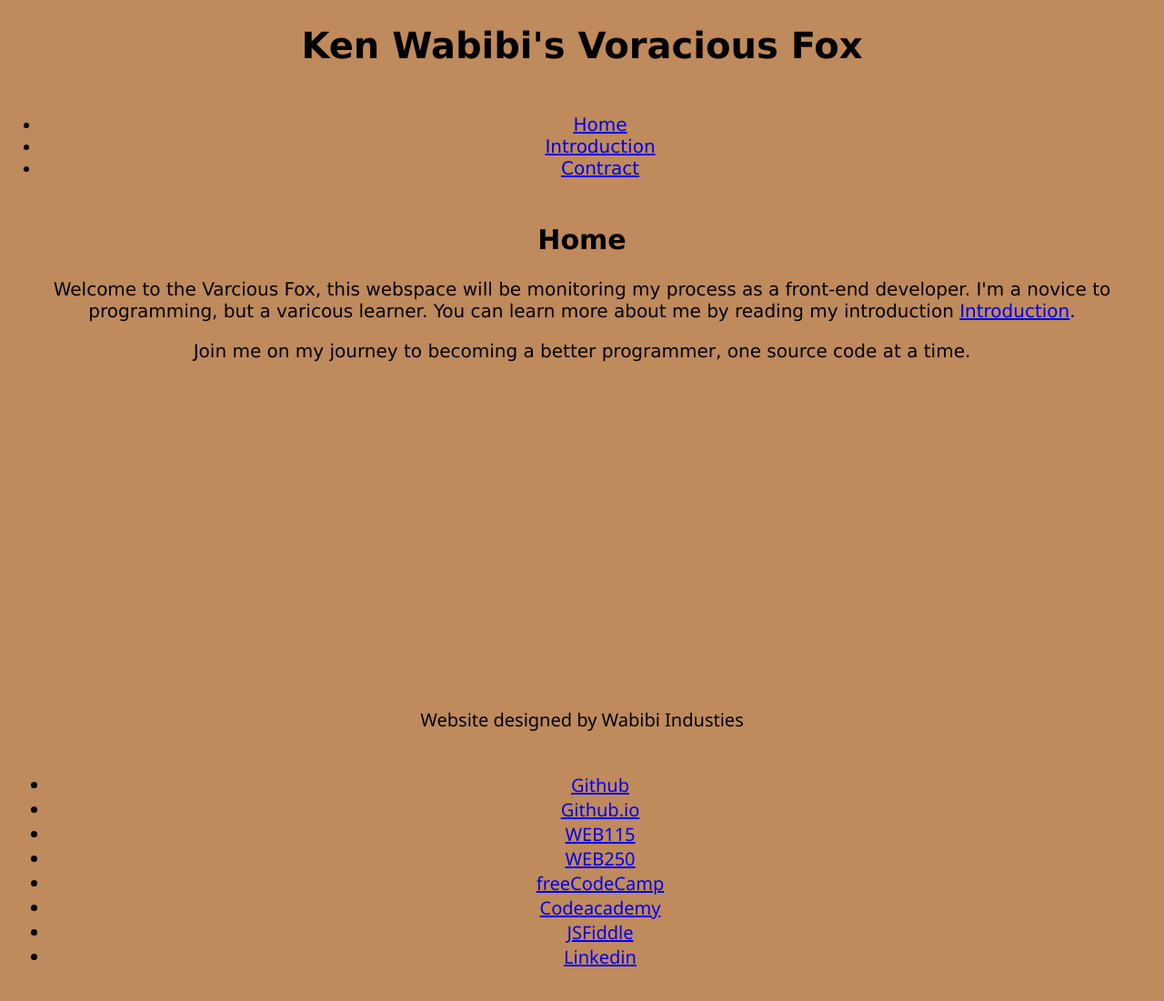
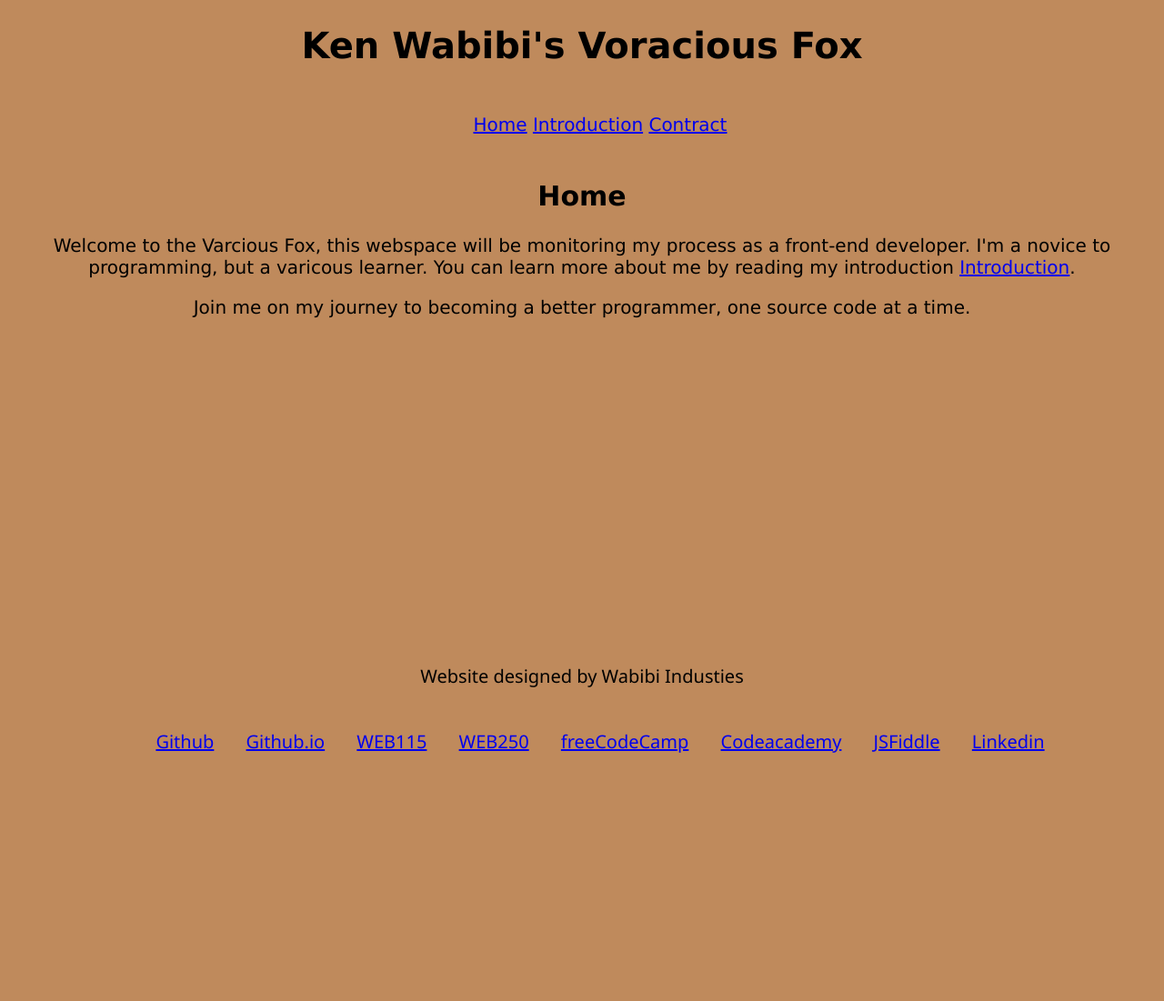
Before and after one commit to KenLWabibi/KenLWabibi.github.io, a PHP site: page / in a window 1280 px wide. Shown: the whole page at 91% size. After the commit the page ends 828 px from the top, so only its background shows below. Run offline with PHP 8.4, Linux system fonts and the light colour scheme.

Commit message:
Update VF_layout1.css

```diff
--- a/VF_layout1.css
+++ b/VF_layout1.css
@@ -20,6 +20,9 @@ nav {
     padding: 5px;
     text-align: center;
 }
+nav li {
+    display: inline;
+}
 html, body {
 /* Increase font size for desktop */
 	font-size: 20px;
```
